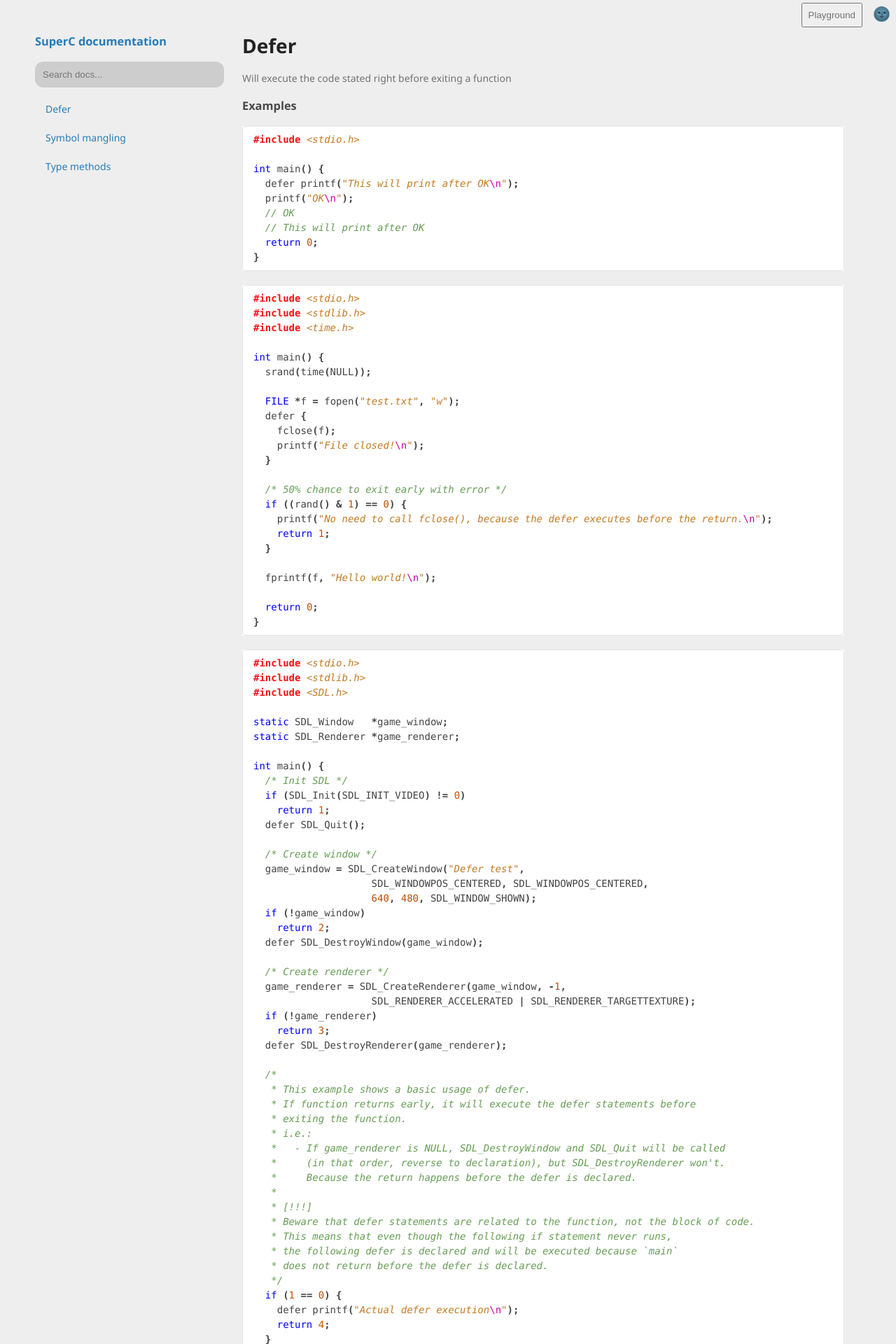
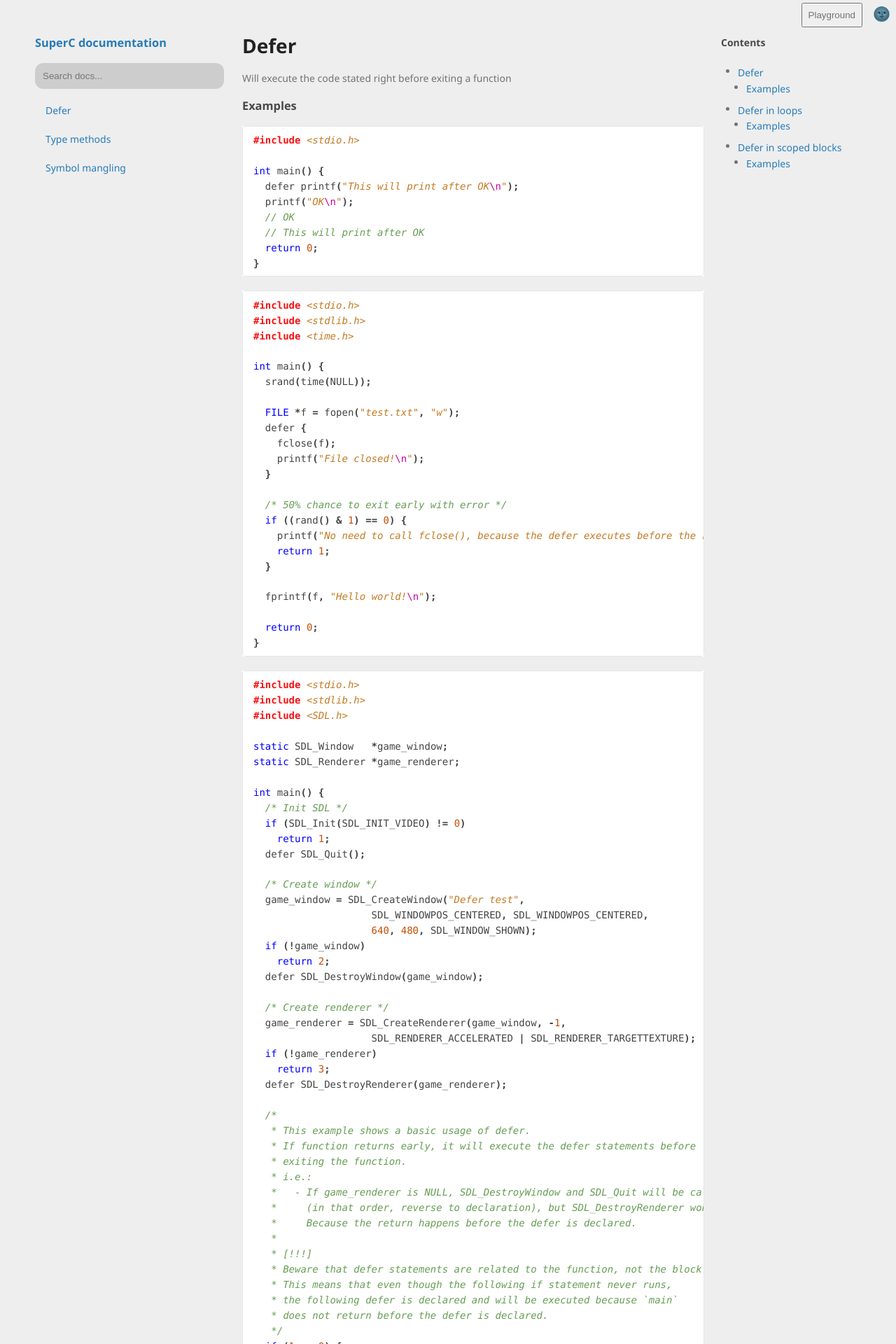
Before and after one commit to bruneo32/superc, a Jekyll site: the page built from docs/defer.md, in a window 1280 px wide. Shown: the top 1920 px of the page at 70% size. Built offline with Jekyll 4.4.1, drawn with Linux system fonts in a browser that asks for light colours; some of the changed text lies outside the part shown.

Commit message:
Custom order navigation and side index of contents

````diff
--- a/_config.yml
+++ b/_config.yml
@@ -2,3 +2,8 @@ title: SuperC documentation
 logo: /assets/img/logo.png
 google_analytics:
 theme: jekyll-theme-minimal
+
+docs_nav:
+  - docs/defer.md
+  - docs/methods.md
+  - docs/symbols.md
--- a/_layouts/blog.html
+++ b/_layouts/blog.html
@@ -50,15 +91,15 @@
 
 </head>
 
-<body>
-  <div class="wrapper">
+<body onload="buildTOC()">
   <header>
     <h3><a href="{{ "/" | absolute_url }}">{{ site.title | default: site.github.repository_name }}</a></h3>
     <input type="text" id="searchDocs" placeholder="Search docs..."
       style="width:100%; padding:10px; margin-bottom:10px;">
     <ul style="padding:0;">
-        {% assign doc_pages = site.pages | where_exp: "p", "p.path contains 'docs/'" | sort: "title" %}
-        {% for page in doc_pages %}
+      {% for path in site.docs_nav %}
+        {% assign page = site.pages | where: "path", path | first %}
+        {% if page %}
         <li
           style="padding:0;"
           class="doc-item"
@@ -69,21 +110,27 @@
             {{ page.title | default: page.path | split: '/' | last }}
           </a>
         </li>
+        {% endif %}
       {% endfor %}
     </ul>
   </header>
+
+  <nav id="toc">
+    <h4>Contents</h4>
+    <ul id="toc-list"></ul>
+  </nav>
+
   <section>
+    {{ content }}
+  </section>
 
-      {{ content }}
-
-    </section>
   <button id="toggle-theme" class="clean" onclick="toggleTheme(this)"></button>
   <button id="toggle-menu" class="clean" onclick="toggleMenu(this)">&#x1F4D5;</button>
   <button id="btn-playground" onclick="location.href = '/playground.html'">Playground</button>
   <script>
     setThemeIconHTML(document.getElementById("toggle-theme"));
   </script>
-  </div>
+
   <script src="{{ "/assets/js/scale.fix.js" | relative_url }}"></script>
   <script>
     const items = document.querySelectorAll(".doc-item");
--- a/_sass/blog-theme.scss
+++ b/_sass/blog-style.scss
@@ -27,17 +27,12 @@ kbd {
 	vertical-align: middle;
 }
 
-section {
-	position: relative;
-	left: 296px;
-	width: calc(100% - 270px - 50px);
-	max-width: calc(100% - 270px - 50px);
-	min-width: calc(100% - 270px - 50px);
-}
-
 header {
+	display: block;
 	z-index: 10;
 	position: fixed;
+	top: 50px;
+	left: 50px;
 	width: 270px;
 	margin-right: 24px;
 	-webkit-font-smoothing: subpixel-antialiased;
@@ -53,6 +48,36 @@ header ul li {
 
 header ul li:hover {
 	background: var(--header-hover-bg);
+}
+
+nav {
+	display: block;
+	z-index: 9;
+	position: fixed;
+	top: 50px;
+	right: 50px;
+	width: 200px;
+	-webkit-font-smoothing: subpixel-antialiased;
+	margin-bottom: 24px;
+}
+
+nav ul {
+	list-style-type: disc;
+	margin-bottom: 8px;
+}
+
+nav li {
+	margin: 0;
+	padding: 0;
+}
+
+section {
+	display: block;
+	position: relative;
+	left: 296px;
+	width: calc(100% - 270px - 200px - 50px);
+	max-width: calc(100% - 270px - 200px - 50px);
+	min-width: calc(100% - 270px - 200px - 50px);
 }
 
 strong {
@@ -120,6 +145,13 @@ screen and (max-width: 960px) {
 		left: 0;
 	}
 
+	nav {
+		position: relative;
+		width: 100%;
+		top: unset;
+		right: unset;
+	}
+
 	section {
 		max-width: 100%;
 		min-width: unset;
--- a/_sass/style.scss
+++ b/_sass/style.scss
@@ -8,6 +8,8 @@
 	box-sizing: border-box;
 	transition: 0.2s;
 	color: inherit;
+	scroll-behavior: smooth;
+  	vertical-align: middle;
 }
 
 body {
@@ -74,7 +76,7 @@ dl {
 
 ul,
 ol {
-	padding-left: 32px;
+	padding-left: 12px;
 }
 
 h1,
@@ -134,6 +136,14 @@ pre {
 	color: var(--code-fg);
 }
 
+*:not(pre) > code {
+	background: var(--kbd-bg);
+	color: var(--strong-color);
+	padding: 3px 6px;
+	border-radius: 8px;
+	border: 1px solid var(--table-border);
+}
+
 pre {
 	padding: 8px 15px;
 	background: var(--code-bg);
--- a/assets/css/blog.scss
+++ b/assets/css/blog.scss
@@ -1,4 +1,4 @@
 ---
 ---
 
-@import "blog-theme";
+@import "blog-style";
--- a/assets/js/theme.js
+++ b/assets/js/theme.js
@@ -1,8 +1,11 @@
 function setTheme(theme) {
-	if (theme == 'dark')
+	if (theme == 'dark') {
 		document.documentElement.setAttribute('data-theme', 'dark');
-	else
+		document.body.style.colorScheme = 'dark';
+	} else {
 		document.documentElement.removeAttribute('data-theme');
+		document.body.style.colorScheme = 'light';
+	}
 	localStorage.setItem('theme', theme);
 }
 
@@ -21,4 +24,10 @@ function initTheme() {
 		document.documentElement.setAttribute('data-theme', 'dark');
 	else
 		document.documentElement.removeAttribute('data-theme');
+
+	function _initial_theme_scheme() {
+		window.removeEventListener('load', _initial_theme_scheme);
+		setTheme(getTheme());
+	}
+	window.addEventListener('load', _initial_theme_scheme);
 }
--- a/docs/defer.md
+++ b/docs/defer.md
@@ -96,3 +96,53 @@ int main() {
   return 0;
 }
 ```
+
+# Defer in loops
+Will execute the code stated right before the break/continue label of a for/while/do loop.
+At first glance it can look totally unnecessary, but for memory management scenarios can be very useful.
+
+### Examples
+```c
+#include <stdio.h>
+
+int main() {
+  for (int i = 0; i < 3; i++) {
+    defer printf("This will run when the functions is over. Nothing to do with the loop\n");
+    defer break printf("[%d] This will run right before loop break\n", i);
+    defer continue printf("[%d] This will run right before loop increment\n", i);
+  }
+
+  printf("OK\n");
+  // [0] This will run right before loop increment
+  // [1] This will run right before loop increment
+  // [2] This will run right before loop increment
+  // [3] This will run right before loop break
+  // OK
+  // This will run when the functions is over. Nothing to do with the loop
+  return 0;
+}
+```
+
+# Defer in scoped blocks
+> **Warning**: Scoped blocks are not implemented yet, are in development phase
+
+Sometimes is usefull to execute code after a scoped block, not only in loops.
+
+### Examples
+```c
+#include <stdio.h>
+
+int main() {
+  int x = 8;
+
+  {
+    int *mem = malloc(sizeof(int));
+    defer auto free(mem); // Will free 'mem' when the block is over, not the function
+    *mem = 42 + x;
+    printf("%d\n", *mem);
+  }
+  // mem is freed here
+
+  return 0;
+}
+```
````
Also changed, not shown: other parts of _layouts/blog.html (+41 -0 lines). Lines whose indentation alone changed are shown as unchanged.
